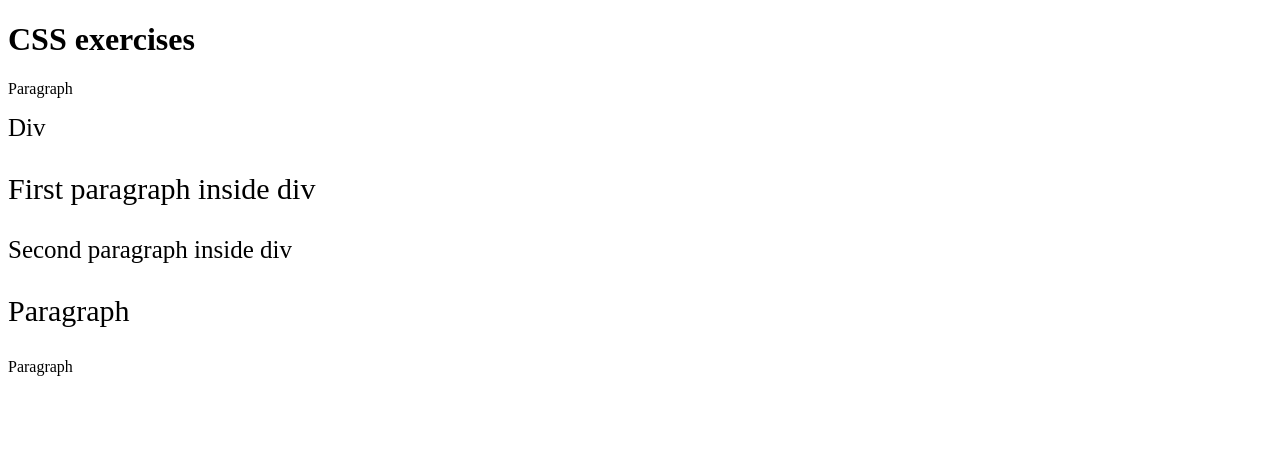
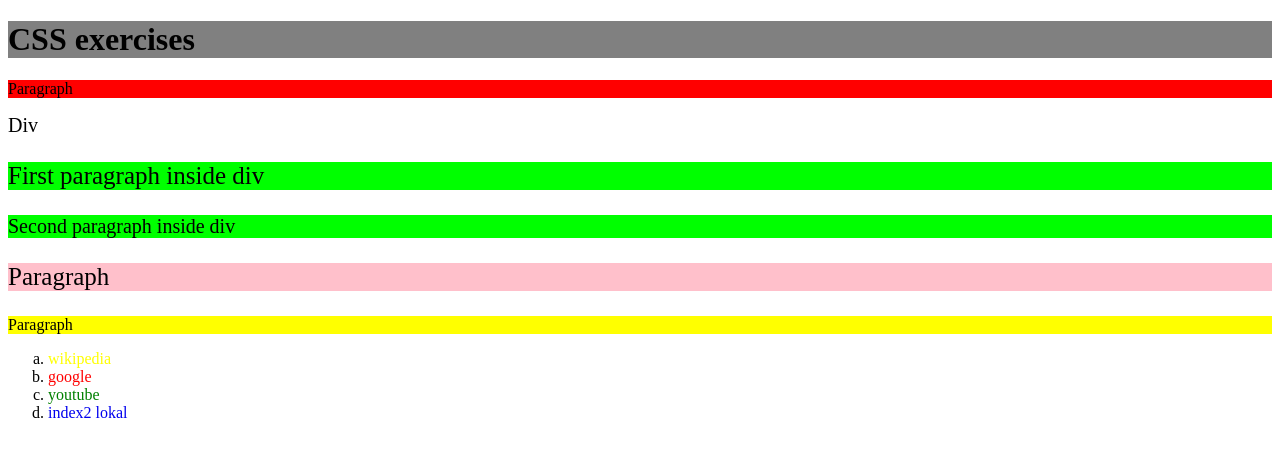
Before and after one commit to dellros8/css-exercises, a plain HTML site: page index.html in a window 1280 px wide. Drawn offline with Linux system fonts and the light colour scheme.

Commit message:
gjort css exercises + stretch

```diff
--- a/index.css
+++ b/index.css
@@ -1,7 +1,47 @@
 #div-1 {
+    font-size: 20px;
+}
+
+.paragraph-class-1 {
     font-size: 25px;
 }
 
-.paragraph-class-1 {
-    font-size: 30px;
+a[href^="https"] {
+    color: yellow;
 }
+
+a[href$="se"] {
+    color: red;
+}
+
+a[href*="youtube"] {
+    color: green;
+}
+
+h1 {
+    background-color: grey;
+}
+
+body p {
+    background-color: red;
+}
+
+div p {
+    background-color: rgb(0,255,0);
+}
+
+div ~ p {
+    background-color: yellow;
+}
+
+div + p {
+    background-color: pink;
+}
+
+ul {
+    list-style-type: lower-alpha;
+}
+
+ul a:link {
+    text-decoration: none;
+}
--- a/index.html
+++ b/index.html
@@ -14,5 +14,13 @@
 </div>
 <p class="paragraph-class-1">Paragraph</p>
 <p>Paragraph</p>
+
+<ul>
+    <li><a href="https://www.wikipedia.com">wikipedia</a></li>
+    <li><a href="https://www.google.se">google</a></li>
+    <li><a href="https://www.youtube.com">youtube</a></li>
+    <li><a href="index2.html">index2 lokal</a></li>
+</ul>
+
 </body>
 </html>
```
Also changed, not shown: index2.html (added, +10 -0 lines).
